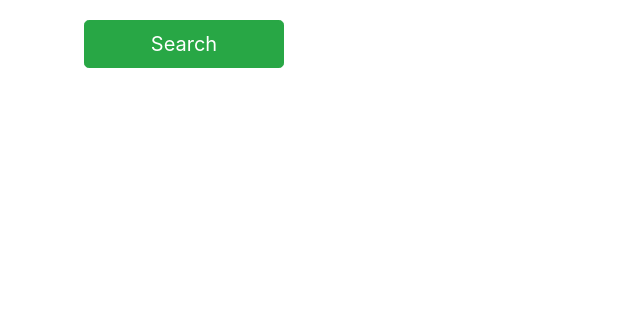
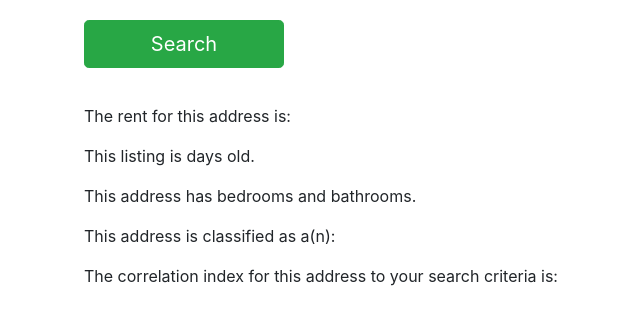
Before and after one commit to GrantEadie/Official-Rental-API, a website built with webpack: page src/index.html in a window 1280 px wide. Shown: the whole page, without its empty margins (1-641 px from the left). Built offline with nearby package versions, Linux system fonts and the light colour scheme.

Commit message:
final commit for the day.
Co-authored-by: Forrest Reiland <freiland@email.arizona.edu>

```diff
--- a/src/index.html
+++ b/src/index.html
@@ -28,7 +28,15 @@
 
       </ul>
     </div>
-    <div id="showListings"></div>
+    <div id="show-listing">
+      <p>The rent for this address is: <span class="price"></span></p>
+      <p>This listing is  <span class="days-old"></span> days old.</p>
+      <p>This address has <span class="bedrooms"></span> bedrooms and <span class="bathrooms"></span> bathrooms.</p>
+      <p>This address is classified as a(n): <span class="unit-type"></span></p>
+      <p>The correlation index for this address to your search criteria is: <span class="correlation"></span></p>
+      <div id="buttons">
+      </div>
+    </div>
   </div>
 </body>
 </html>
```
